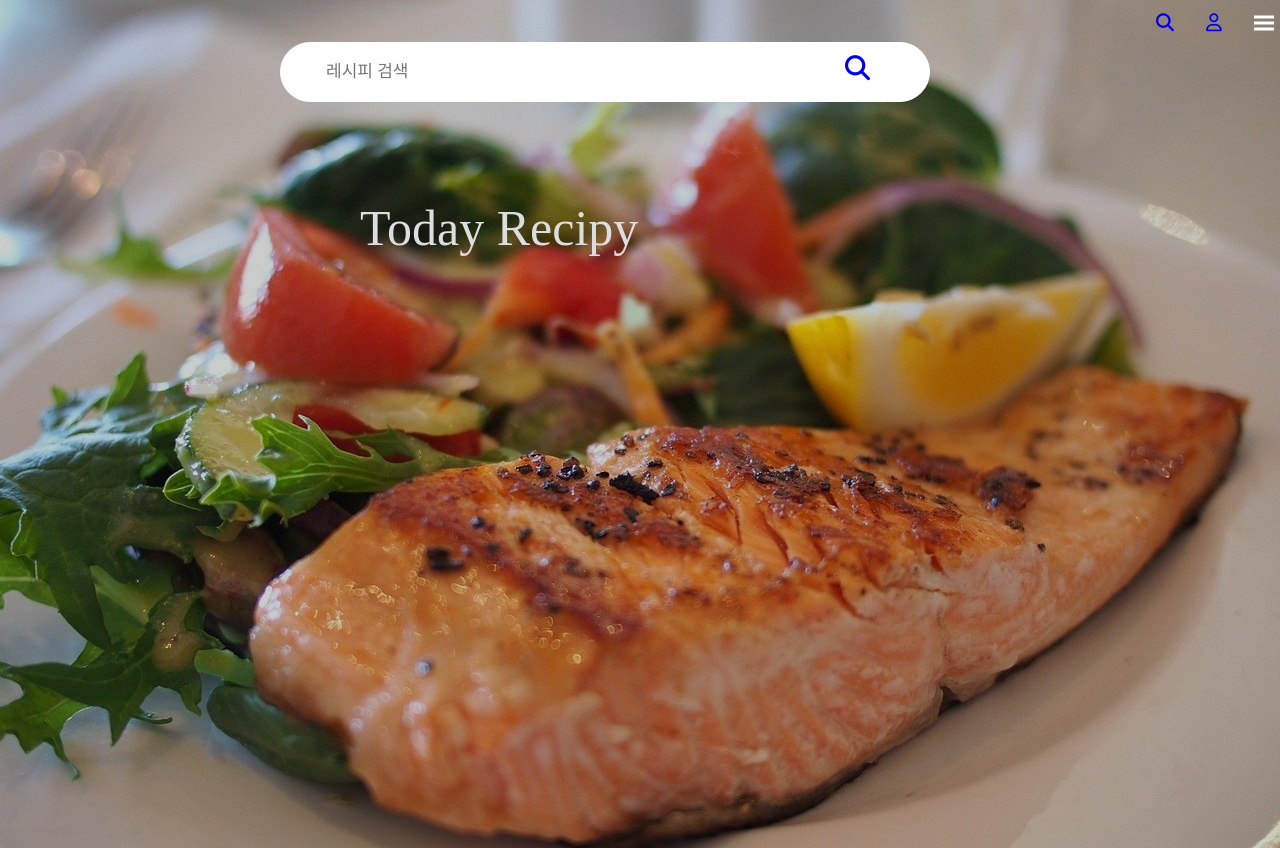
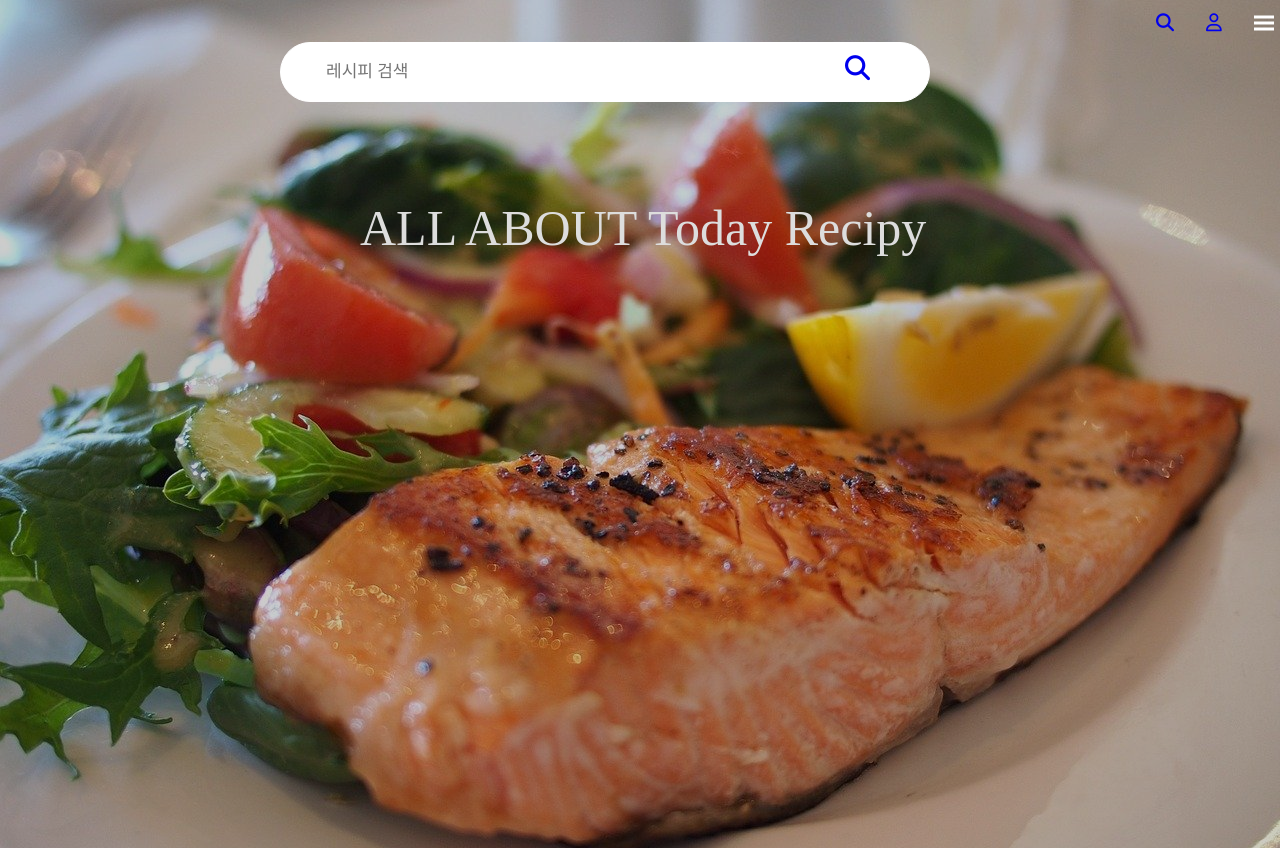
Before and after one commit to googoo2485/3project, a Node server app: page / in a window 1280 px wide. Shown: the part 124-972 px from the top of the page. Run offline with Node 20, Linux system fonts and the light colour scheme; some libraries are stand-ins or nearby versions; some web fonts are replaced.

Commit message:
no message

```diff
--- a/public/stylesheets/style.css
+++ b/public/stylesheets/style.css
@@ -20,6 +20,16 @@ a:visited {
   font-style: normal;
   font-weight: normal;
 }
+@font-face {
+  font-family: 'Noto Sans KR';
+  font-style: normal;
+  font-weight: 100;
+  src: url("/font/NotoSansKR-Thin.woff2") format('woff2'),
+  url("/font/NotoSansKR-Thin.woff") format('woff'),
+  url("/NotoSansKR-Thin.otf") format('opentype');
+}
+
+
 .logo{
   width: 100px;
   height: 30px;
@@ -72,7 +82,7 @@ a:visited {
   padding: 12px 45px;
   box-sizing: border-box;
   justify-content: space-between;
-  z-index: 999;
+  z-index: 30;
   color:#ffffff;
   width: 650px;
   height: 60px;
@@ -86,14 +96,15 @@ a:visited {
   background-color: #ffffff;
   border:none;
   font-size: 17px;
-  z-index: 500;
+  z-index: 30;
   width: 100%;
+  color:black;
 }
 
 .search{
   padding: 0px 14px;
   font-size: 25px;
-  z-index: 30;
+  z-index: 113;
 }
 
 .Hbox{
@@ -104,7 +115,7 @@ a:visited {
   display: flex;
   text-align: left;
   font-size: 18px;
-  z-index: 300;
+  z-index: 112;
 }
 .Hbox li{
   padding: 14px 16px;
@@ -136,9 +147,10 @@ a:visited {
   background-color: #ffffff;
   z-index: 1;
   position: absolute;
-  top: 45px;
+  top: 35px;
   right: 1px;
   border-radius: 5px;
+
 }
 .dropdown-content a {
 
@@ -149,31 +161,42 @@ a:visited {
   display: block;
   font-size: 12px;
   font-family: "NanumGothic-Bold";
+  transition: all 0.5s;
 }
 
 .dropdown-content a:hover {background-color: #ddd;
   color: #ff9913;
 box-sizing: border-box;
 border-radius: 5px;
+transition: all 0.5s;
 
 
 
 }
+@keyframes menuhover{
+  0%{width: 0%;left: 50%;}
+  30%{width: 0%;left: 50%;}
+  100%{width: 100%; left: 0;}
+}
 .dropdown-content a:hover .menuhover{
   border: 1px;
-  color: #ff9913;
-  height: 1px;
-  width: 2px;
-  animation-name: menuhover;
-  animation-duration: 2s;
-  animation-direction: normal;
+  background-color: #ff9913;
+  height: 2px;
+  width: 20px;
+
+  animation-iteration-count: 1;
+  -webkit-animation: 1s linear 0s forwards running menuhover;
+  animation: 1s linear 0s forwards running menuhover;
+
+
 }
+
 .dropdown:hover .dropdown-content {display: block;}
 .dropdown-content:hover .dropdown-content{display: block;}
 
 .headerFont{
   font-size: 50px;
-  font-family: "NanumGothic-Bold";
+  font-family: "Noto Sans KR";
   color: #ddd;
   z-index: 15;
   grid-column-start: 5;
@@ -238,16 +261,3 @@ border-radius: 5px;
   grid-auto-columns: minmax(400px,auto);
   gap: 100px;
 }
-
-
-
-
-
-@-webkit-keyframes menuhover{
-  0%{
-    left: 10px;
-  }
-  100%{
-    left: 20px;
-  }
-}
--- a/views/index.ejs
+++ b/views/index.ejs
@@ -25,10 +25,10 @@
         <li class="dropdown">
             <div class="dropdown-content">
                 <%if(data==undefined){%>
-                    <a href="/register">회원가입</a>
-                    <div class="menuhover">-</div>
-                    <a href="/login" >로그인</a>
-                    <div class="menuhover">-</div>
+                    <a href="/register">회원가입
+                    <div class="menuhover"></div></a>
+                    <a href="/login" >로그인
+                    <div class="menuhover"></div></a>
                 <%}else{%>
                     <a href="/myPage">마이페이지</a>
                     <a href="/logOut">로그아웃</a>
@@ -40,7 +40,7 @@
         </a></li>
         <li><a href="#a"class="menu"><span>메뉴</span></a></li>
     </ul>
-    <div class="headerFont">Today Recipy</div>
+    <div class="headerFont">ALL ABOUT Today Recipy</div>
 </div>
     <div class="body"></div>
     <div class="footer"></div>
```
Also changed, not shown: public/font/NotoSansKR-Bold.woff2 (added), public/font/NotoSansKR-Light.woff2 (added), public/font/NotoSansKR-Medium.woff2 (added), public/font/NotoSansKR-Regular.woff2 (added), public/font/NotoSansKR-Thin.woff2 (added), 1 other file.
